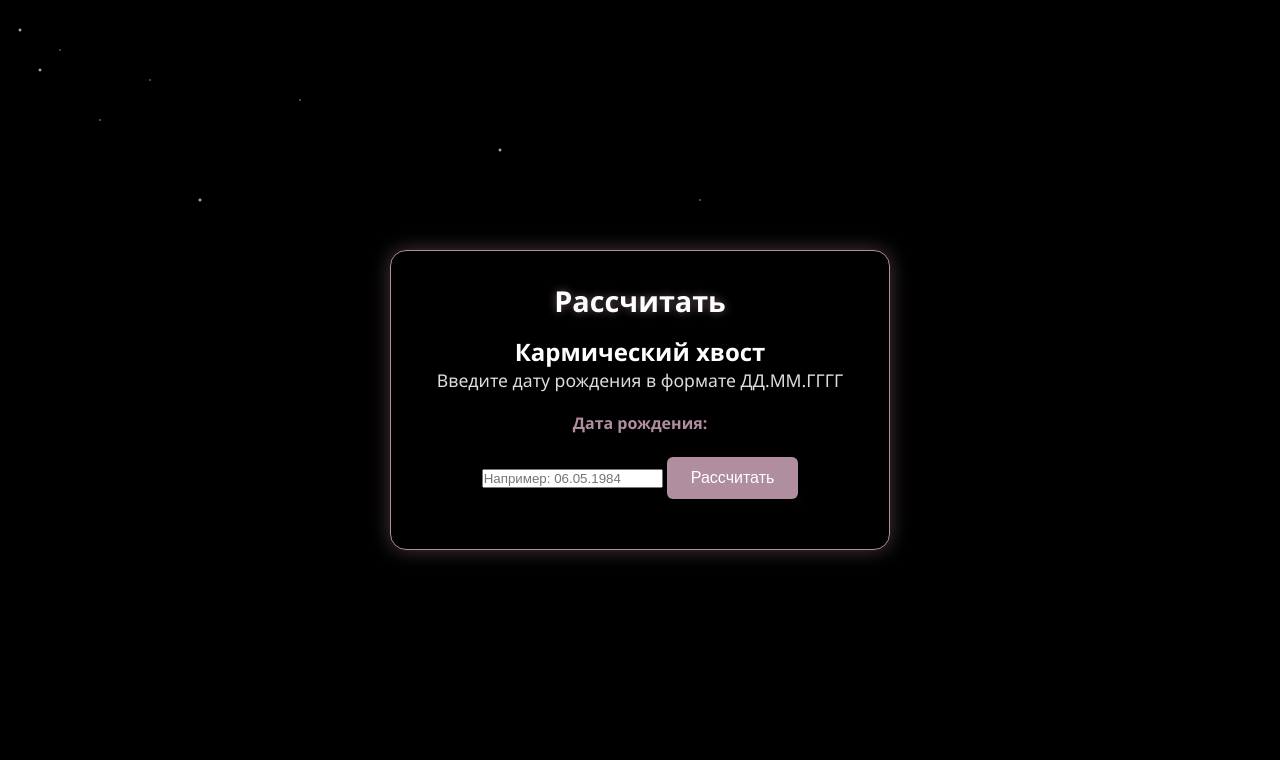
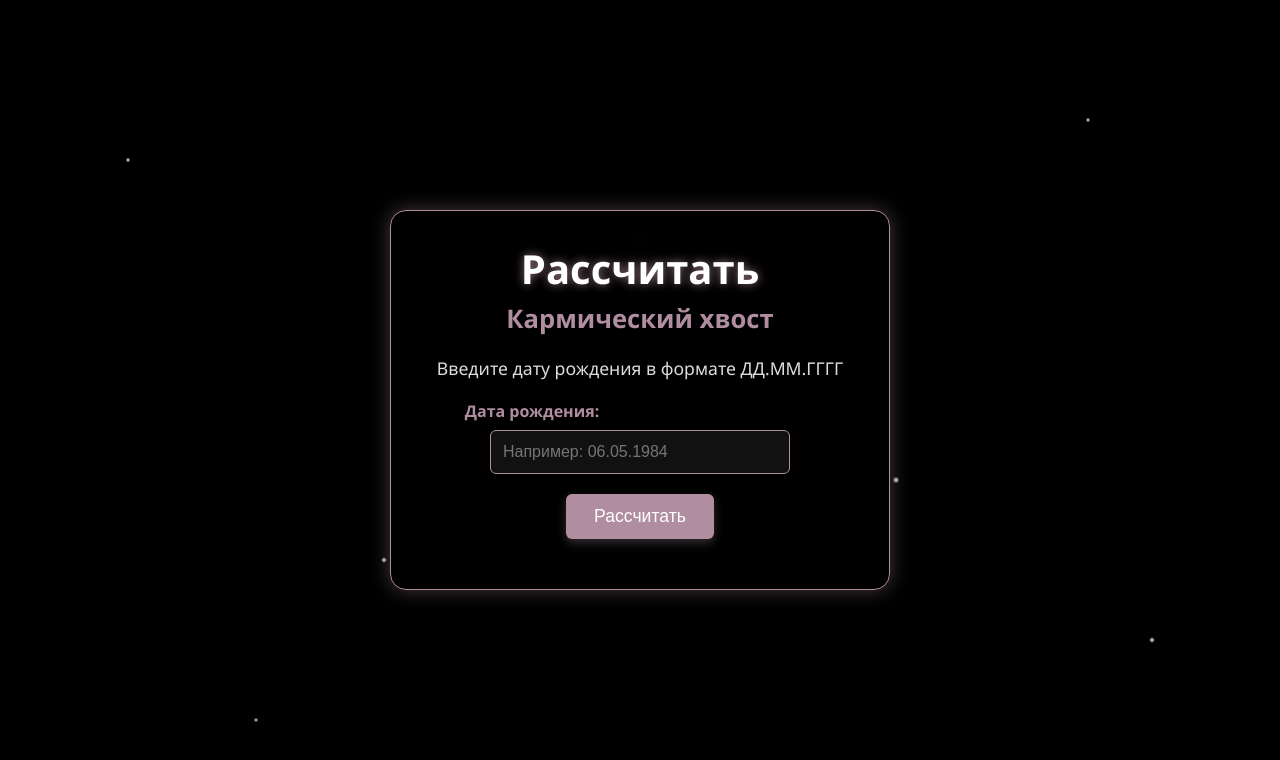
Before and after one commit to klimbatik/karmiccalculator, a plain HTML site: page index.html in a window 1280 px wide. Drawn offline with Linux system fonts and the light colour scheme.

Commit message:
Update styles.css

```diff
--- a/styles.css
+++ b/styles.css
@@ -5,7 +5,7 @@
     box-sizing: border-box;
 }
 
-/* Чёрный фон с мерцающими звёздами */
+/* Чёрный фон с крупными мерцающими звёздами */
 body {
     font-family: 'Segoe UI', Tahoma, Geneva, Verdana, sans-serif;
     background-color: #000;
@@ -19,7 +19,7 @@ body {
     text-align: center;
 }
 
-/* Анимация звёзд */
+/* Крупные звёзды */
 .stars {
     position: fixed;
     top: 0;
@@ -38,28 +38,24 @@ body {
     width: 100%;
     height: 100%;
     background-image:
-        radial-gradient(2px 2px at 20px 30px, #fff, transparent),
-        radial-gradient(2px 2px at 40px 70px, #fff, transparent),
-        radial-gradient(1px 1px at 60px 50px, #ddd, transparent),
-        radial-gradient(1px 1px at 100px 120px, #fff, transparent),
-        radial-gradient(1px 1px at 150px 80px, #eee, transparent),
-        radial-gradient(2px 2px at 200px 200px, #fff, transparent),
-        radial-gradient(1px 1px at 300px 100px, #fff, transparent),
-        radial-gradient(1px 1px at 400px 300px, #ddd, transparent),
-        radial-gradient(2px 2px at 500px 150px, #fff, transparent),
-        radial-gradient(1px 1px at 600px 400px, #fff, transparent),
-        radial-gradient(1px 1px at 700px 200px, #eee, transparent),
-        radial-gradient(2px 2px at 800px 500px, #fff, transparent);
-    background-repeat: repeat;
-    animation: twinkle 5s infinite alternate;
+        radial-gradient(5px 5px at 10% 20%, #fff, transparent 50%),
+        radial-gradient(6px 6px at 30% 70%, #fff, transparent 50%),
+        radial-gradient(5px 5px at 50% 30%, #ddd, transparent 50%),
+        radial-gradient(7px 7px at 70% 60%, #fff, transparent 50%),
+        radial-gradient(5px 5px at 85% 15%, #eee, transparent 50%),
+        radial-gradient(6px 6px at 90% 80%, #fff, transparent 50%),
+        radial-gradient(5px 5px at 20% 90%, #ddd, transparent 50%),
+        radial-gradient(7px 7px at 60% 40%, #fff, transparent 50%);
+    background-repeat: no-repeat;
+    animation: twinkle 4s infinite alternate;
 }
 
 @keyframes twinkle {
-    0% { opacity: 0.3; }
+    0% { opacity: 0.4; }
     100% { opacity: 1; }
 }
 
-/* Основной контейнер */
+/* Контейнер */
 .container {
     background: rgba(0, 0, 0, 0.7);
     padding: 30px;
@@ -71,11 +67,20 @@ body {
     border: 1px solid #b18da0;
 }
 
-h1 {
-    font-size: 1.8em;
+/* Заголовок */
+.main-title {
+    font-size: 2.5em;
     color: #fff;
-    margin-bottom: 15px;
-    text-shadow: 0 0 10px rgba(177, 141, 160, 0.6);
+    margin-bottom: 5px;
+    text-shadow: 0 0 10px rgba(177, 141, 160, 0.8);
+    font-weight: bold;
+}
+
+.sub-title {
+    font-size: 1.6em;
+    color: #b18da0;
+    margin-bottom: 20px;
+    font-weight: 600;
 }
 
 p {
@@ -87,6 +92,9 @@ p {
 /* Форма */
 form {
     margin: 20px 0;
+    display: flex;
+    flex-direction: column;
+    align-items: center;
 }
 
 label {
@@ -94,10 +102,12 @@ label {
     margin-bottom: 8px;
     font-weight: bold;
     color: #b18da0;
+    align-self: flex-start;
+    margin-left: 10%;
 }
 
-input[type="date"] {
-    padding: 10px;
+input[type="text"] {
+    padding: 12px;
     width: 80%;
     max-width: 300px;
     border: 1px solid #b18da0;
@@ -105,28 +115,25 @@ input[type="date"] {
     background-color: #111;
     color: #fff;
     font-size: 1em;
+    margin-bottom: 20px;
 }
 
-input[type="date"]::-webkit-calendar-picker-indicator {
-    filter: invert(1);
-}
-
-/* Кнопка */
 button {
-    margin-top: 15px;
-    padding: 12px 24px;
+    padding: 12px 28px;
     background-color: #b18da0;
     color: white;
     border: none;
     border-radius: 6px;
     cursor: pointer;
-    font-size: 1em;
+    font-size: 1.1em;
     transition: all 0.3s ease;
+    box-shadow: 0 4px 10px rgba(177, 141, 160, 0.3);
 }
 
 button:hover {
     background-color: #c9a3b8;
-    transform: scale(1.05);
+    transform: scale(1.08);
+    box-shadow: 0 6px 15px rgba(177, 141, 160, 0.5);
 }
 
 /* Результат */
@@ -138,11 +145,17 @@ button:hover {
     border-left: 3px solid #b18da0;
 }
 
+#result h3 {
+    color: #fff;
+    margin-bottom: 15px;
+    font-size: 1.3em;
+}
+
 #karmicTailCode,
 #karmicTailName,
 #karmicTailDescription {
-    margin: 10px 0;
-    font-size: 1.2em;
+    margin: 8px 0;
+    font-size: 1.15em;
     color: #fff;
     word-wrap: break-word;
 }
```
